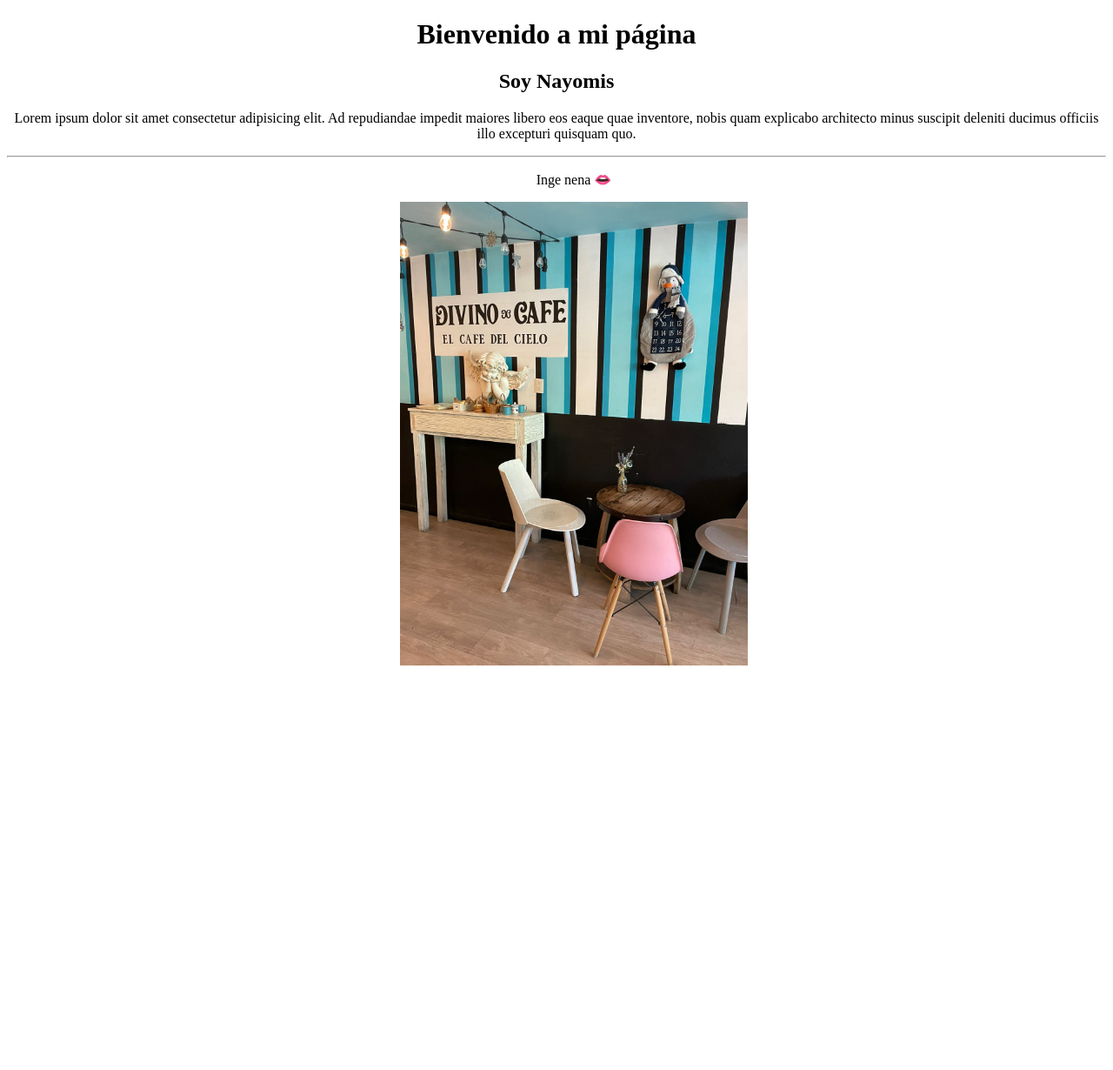
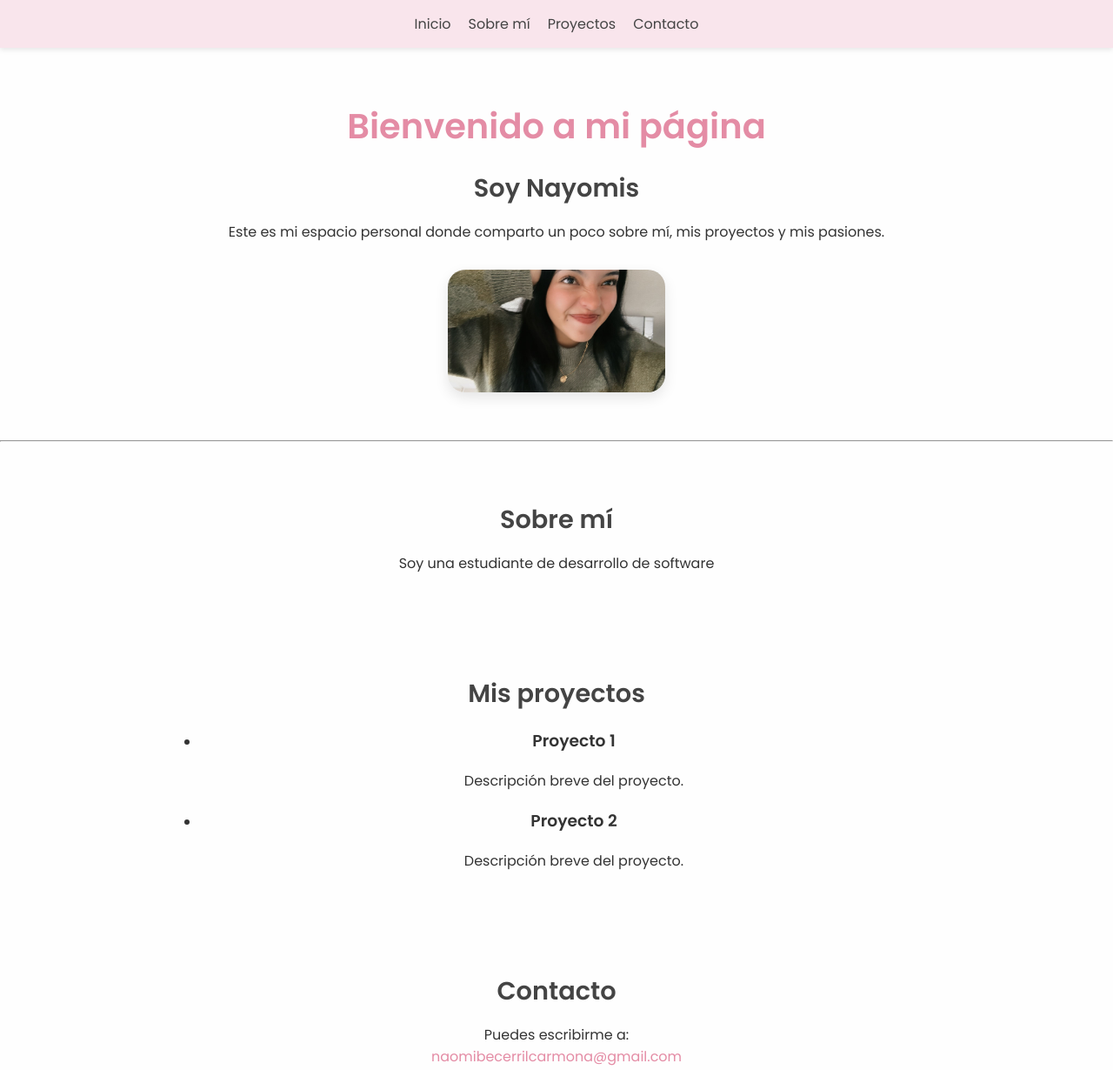
Before and after one commit to naobc/nayomis.github.io, a plain HTML site: page index.html in a window 1280 px wide. Shown: the top 1230 px of the page at 87% size. Before the commit the page ends 800 px from the top, so only its background shows below. Drawn offline with Linux system fonts and the light colour scheme.

Commit message:
Estilos y index

```diff
--- a/index.css
+++ b/index.css
@@ -1,8 +1,88 @@
-body{
+
+@import url('https://fonts.googleapis.com/css2?family=Poppins:wght@300;400;600&display=swap');
+
+body {
     text-align: center;
+    font-family: 'Poppins', sans-serif;
+    background-color: #fefefe;
+    color: #333;
+    margin: 0;
+    padding: 0;
 }
 
-img{
-    width: 400px;
+header {
+    background-color: #f9e5ec;
+    padding: 15px 0;
+    box-shadow: 0 2px 6px rgba(0,0,0,0.1);
+}
 
+nav ul {
+    list-style: none;
+    margin: 0;
+    padding: 0;
+    display: flex;
+    justify-content: center;
+    gap: 20px;
 }
+
+nav ul li a {
+    text-decoration: none;
+    color: #444;
+    font-weight: 500;
+    transition: color 0.3s;
+}
+
+nav ul li a:hover {
+    color: #e48ca5;
+}
+
+h1, h2 {
+    color: #444;
+    margin: 20px 0 10px;
+}
+
+h1 {
+    font-size: 2.5rem;
+    color: #e48ca5;
+}
+
+h2 {
+    font-size: 1.8rem;
+}
+
+section {
+    text-align: center;
+    padding: 40px 20px;
+    max-width: 900px;
+    margin: auto;
+}
+
+img {
+    width: 250px;
+    border-radius: 20px;
+    margin-top: 15px;
+    box-shadow: 0 6px 15px rgba(0,0,0,0.1);
+    transition: transform 0.3s;
+}
+
+img:hover {
+    transform: scale(1.05);
+}
+
+a {
+    color: #e48ca5;
+    text-decoration: none;
+    font-weight: 500;
+}
+
+a:hover {
+    text-decoration: underline;
+}
+
+footer {
+    background-color: #f9e5ec;
+    padding: 15px;
+    margin-top: 40px;
+    font-size: 0.9rem;
+    color: #555;
+}
--- a/index.html
+++ b/index.html
@@ -1,21 +1,65 @@
 <!DOCTYPE html>
-<html lang="en">
+<html lang="es">
 <head>
     <meta charset="UTF-8">
     <meta name="viewport" content="width=device-width, initial-scale=1.0">
-    <title>Document</title>
+    <title>Nayomis</title>
     <link rel="stylesheet" href="index.css">
 </head>
 <body>
-    <h1>Bienvenido a mi página</h1>
-    <h2>Soy Nayomis</h2>
-    <p>Lorem ipsum dolor sit amet consectetur adipisicing elit. Ad repudiandae impedit maiores libero eos eaque quae
-        inventore, nobis quam explicabo architecto minus suscipit deleniti ducimus officiis illo
-        excepturi quisquam quo.</p>
+    <header>
+        <nav>
+            <ul>
+                <li><a href="#inicio">Inicio</a></li>
+                <li><a href="#sobre-mi">Sobre mí</a></li>
+                <li><a href="#proyectos">Proyectos</a></li>
+                <li><a href="#contacto">Contacto</a></li>
+            </ul>
+        </nav>
+    </header>
+
+    <section id="inicio">
+        <h1>Bienvenido a mi página</h1>
+        <h2>Soy Nayomis</h2>
+        <p>Este es mi espacio personal donde comparto un poco sobre mí, mis proyectos y mis pasiones.</p>
+        <img src="yo.jpeg" alt="Foto" width="200">
+    </section>
+
     <hr>
-<ul>
-    <p>Inge nena 👄</p>
-    <img src="WhatsApp Image 2025-03-02 at 17.42.47.jpeg" alt="">
-</ul>
+
+    <section id="sobre-mi">
+        <h2>Sobre mí</h2>
+        <p>Soy una estudiante de desarrollo de software</p>
+    </section>
+
+    <section id="proyectos">
+        <h2>Mis proyectos</h2>
+        <ul>
+            <li>
+                <h3>Proyecto 1</h3>
+                <p>Descripción breve del proyecto.</p>
+            </li>
+            <li>
+                <h3>Proyecto 2</h3>
+                <p>Descripción breve del proyecto.</p>
+            </li>
+        </ul>
+    </section>
+
+    <section id="contacto">
+        <h2>Contacto</h2>
+        <p>Puedes escribirme a: <br>
+            <a href="naomibecerrilcarmona@gmail.com">naomibecerrilcarmona@gmail.com</a></p>
+        <p>Sígueme en mis redes sociales:</p>
+        <ul>
+            <a href="https://github.com/naobc">GitHub</a><br>
+            <a href="https://www.facebook.com/share/1RLuto7FE4/">Facebook</a><br>
+            <a href="https://www.instagram.com/nayomisb?igsh=MWRmN2pvYjkyNndsMw==">Instagram</a><br>
+        </ul>
+    </section>
+
+    <footer>
+        <p>© 2025 Nayomis. Todos los derechos reservados.</p>
+    </footer>
 </body>
 </html>
```
Also changed, not shown: yo.jpeg (added).
